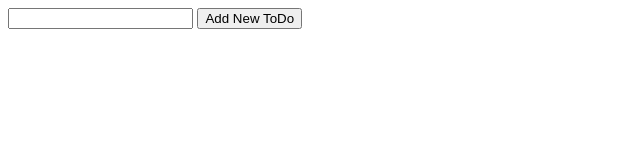
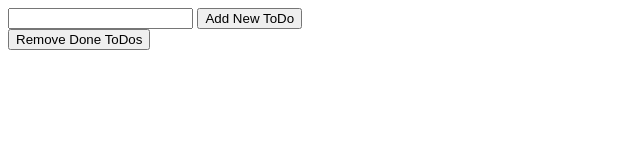
Before and after one commit to kiraGit67/coding-foundation-live-session, a plain HTML site: page todo-app-with-stage-management/index.html in a window 1280 px wide. Shown: the whole page, without its empty margins (0-640 px from the left). Drawn offline with Linux system fonts and the light colour scheme.

Commit message:
adds button to remove done toDos to index.html

```diff
--- a/todo-app-with-stage-management/index.html
+++ b/todo-app-with-stage-management/index.html
@@ -15,6 +15,7 @@
         <input type="text" id="new-toDo-input">
         <button id="add-new-toDo">Add New ToDo</button>
     </form>
+    <button id="remove-done-toDos">Remove Done ToDos</button>
     <ul id="toDoList">
         <!--
         <li><input type="checkbox">Learn HTML</li>
```
